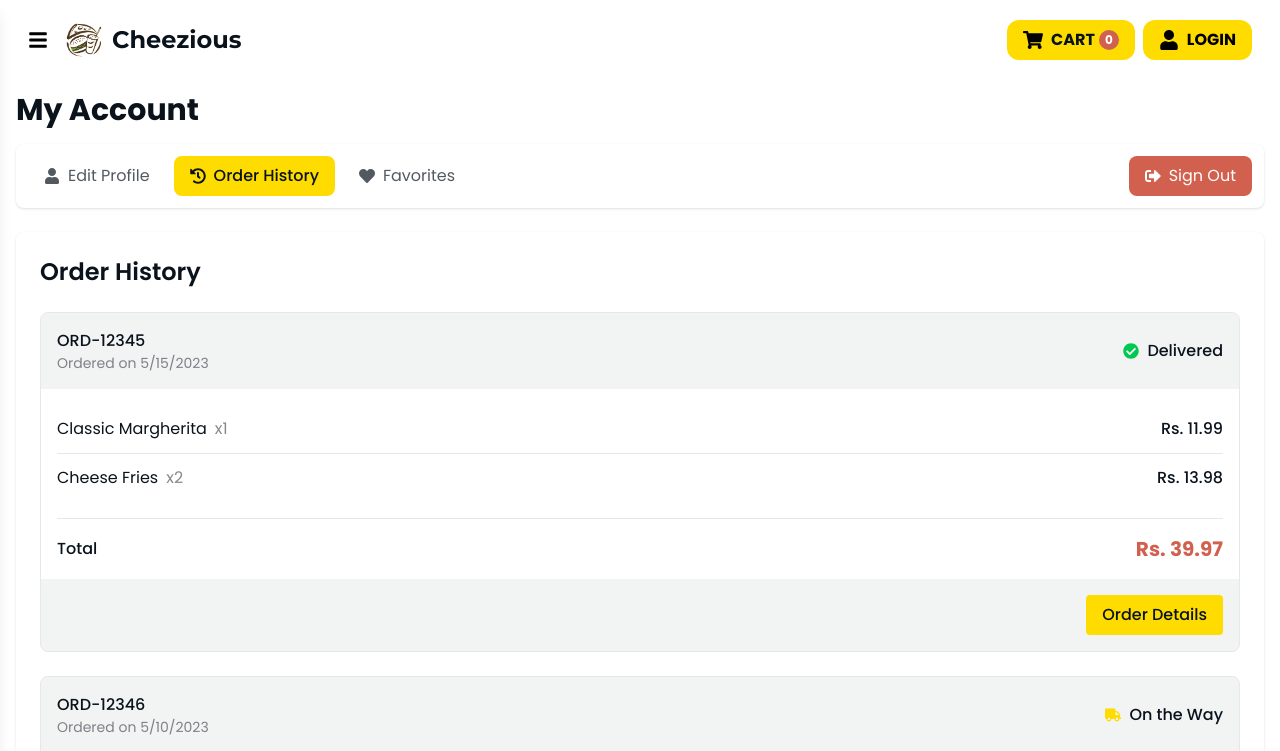
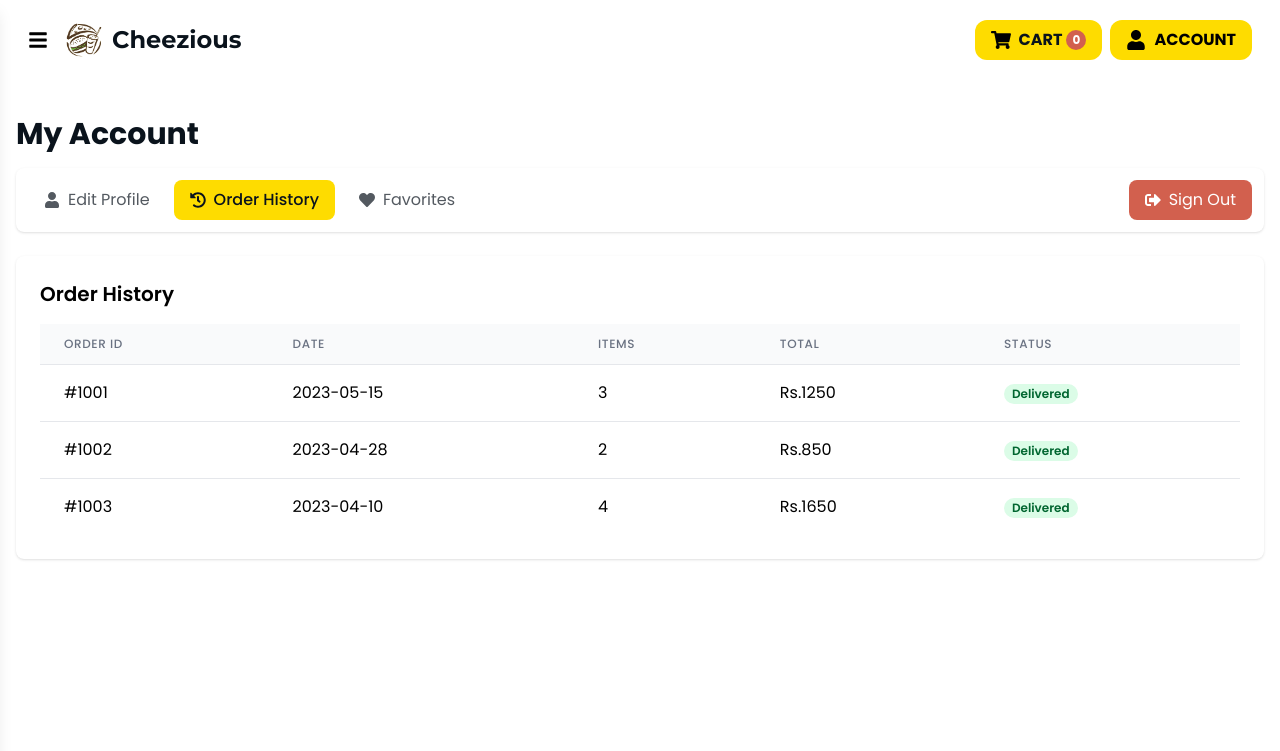
Before and after one commit to HexlerHolding/Habib-Catering-Frontend, a React (Vite) app: page /account/orders in a window 1280 px wide. Shown: the top 751 px of the page. Built offline with nearby package versions, Linux system fonts and the light colour scheme.

Commit message:
implement the auth slice to render the sidebar and account button when the user logged in

```diff
--- a/src/App.jsx
+++ b/src/App.jsx
@@ -1,12 +1,14 @@
 import React, { useState, useEffect } from "react";
-import { BrowserRouter as Router, Routes, Route } from "react-router-dom";
+import { BrowserRouter as Router, Routes, Route, Navigate } from "react-router-dom";
+import { useSelector, useDispatch } from "react-redux";
+import { selectIsAuthenticated, selectCurrentUser, logout } from "./redux/slices/authSlice";
 import Navbar from "./components/Navbar";
 import Sidebar from "./components/Sidebar";
 import HomePage from "./pages/HomePage";
 import MenuPage from "./pages/MenuPage";
-import CartPage from "./pages/CartPage"; // Import new CartPage
-import CheckoutPage from "./pages/CheckoutPage"; // Import CheckoutPage
-import OrderSuccessPage from "./pages/OrderSuccessPage"; // Import OrderSuccessPage
+import CartPage from "./pages/CartPage";
+import CheckoutPage from "./pages/CheckoutPage";
+import OrderSuccessPage from "./pages/OrderSuccessPage";
 import "./App.css";
 import Login from "./pages/Login";
 import Footer from "./components/Footer";
@@ -27,16 +29,18 @@ const MainLayout = ({
   isSidebarOpen,
   toggleSidebar,
   closeSidebar,
-  isLoggedIn,
-  user,
 }) => {
+  const isAuthenticated = useSelector(selectIsAuthenticated);
+  console.log("isAuthenticated", isAuthenticated);
+  const user = useSelector(selectCurrentUser);
+
   return (
     <>
       <Navbar toggleSidebar={toggleSidebar} />
       <Sidebar
         isOpen={isSidebarOpen}
         closeSidebar={closeSidebar}
-        isLoggedIn={isLoggedIn}
+        isLoggedIn={isAuthenticated}
         user={user}
       />
       <main className="content">{children}</main>
@@ -46,45 +50,53 @@ const MainLayout = ({
   );
 };
 
+// New component to debug and ensure authenticated access
+const ProtectedAccountRoutes = ({ isSidebarOpen, toggleSidebar, closeSidebar }) => {
+  const isAuthenticated = useSelector(selectIsAuthenticated);
+  const user = useSelector(selectCurrentUser);
+
+  console.log("Protected Account Route Check:", { isAuthenticated, user });
+
+  // If not authenticated, redirect to login
+  if (!isAuthenticated) {
+    console.log("User not authenticated, redirecting to login");
+    return <Navigate to="/login" />;
+  }
+
+  return (
+    <MainLayout
+      isSidebarOpen={isSidebarOpen}
+      toggleSidebar={toggleSidebar}
+      closeSidebar={closeSidebar}
+    >
+      <AccountLayout />
+    </MainLayout>
+  );
+};
+
 function App() {
   const [isSidebarOpen, setIsSidebarOpen] = useState(false);
-  const [isLoggedIn, setIsLoggedIn] = useState(true);
-  const [user, setUser] = useState(null);
+  const dispatch = useDispatch();
+  const isAuthenticated = useSelector(selectIsAuthenticated);
+  const user = useSelector(selectCurrentUser);
 
-  // Check for authentication status on component mount
+  // Add effect to log authentication state on app mount
   useEffect(() => {
-    // Check if user data exists in localStorage
-    const storedUser = localStorage.getItem('user');
-    if (storedUser) {
-      const userData = JSON.parse(storedUser);
-      setUser(userData);
-      setIsLoggedIn(true);
-    }
-  }, []);
+    console.log("App mounted - Auth state:", { isAuthenticated, user });
+  }, [isAuthenticated, user]);
 
   const toggleSidebar = () => {
     setIsSidebarOpen(!isSidebarOpen);
   };
 
-  // Login function (call this when user successfully logs in)
-  const handleLogin = (userData) => {
-    setUser(userData);
-    setIsLoggedIn(true);
-    // Store user data in localStorage
-    localStorage.setItem('user', JSON.stringify(userData));
-  };
-
   // Logout function
   const handleLogout = () => {
-    setUser(null);
-    setIsLoggedIn(false);
-    localStorage.removeItem('user');
+    dispatch(logout());
     // Navigate to home page after logout
     window.location.href = '/';
   };
 
   return (
-
       <div className="app">
         <Routes>
           {/* Routes with Navbar and Footer */}
@@ -95,8 +107,6 @@ function App() {
                 isSidebarOpen={isSidebarOpen}
                 toggleSidebar={toggleSidebar}
                 closeSidebar={() => setIsSidebarOpen(false)}
-                isLoggedIn={isLoggedIn}
-                user={user}
               >
                 <HomePage />
               </MainLayout>
@@ -109,14 +119,11 @@ function App() {
                 isSidebarOpen={isSidebarOpen}
                 toggleSidebar={toggleSidebar}
                 closeSidebar={() => setIsSidebarOpen(false)}
-                isLoggedIn={isLoggedIn}
-                user={user}
               >
                 <MenuPage />
               </MainLayout>
             }
           />
-          {/* Add Cart Route */}
           <Route
             path="/cart"
             element={
@@ -124,8 +131,6 @@ function App() {
                 isSidebarOpen={isSidebarOpen}
                 toggleSidebar={toggleSidebar}
                 closeSidebar={() => setIsSidebarOpen(false)}
-                isLoggedIn={isLoggedIn}
-                user={user}
               >
                 <CartPage />
               </MainLayout>
@@ -138,8 +143,6 @@ function App() {
                 isSidebarOpen={isSidebarOpen}
                 toggleSidebar={toggleSidebar}
                 closeSidebar={() => setIsSidebarOpen(false)}
-                isLoggedIn={isLoggedIn}
-                user={user}
               >
                 <BranchLocator />
               </MainLayout>
@@ -152,8 +155,6 @@ function App() {
                 isSidebarOpen={isSidebarOpen}
                 toggleSidebar={toggleSidebar}
                 closeSidebar={() => setIsSidebarOpen(false)}
-                isLoggedIn={isLoggedIn}
-                user={user}
               >
                 <BlogsPage />
               </MainLayout>
@@ -166,15 +167,11 @@ function App() {
                 isSidebarOpen={isSidebarOpen}
                 toggleSidebar={toggleSidebar}
                 closeSidebar={() => setIsSidebarOpen(false)}
-                isLoggedIn={isLoggedIn}
-                user={user}
               >
                 <BlogDetail />
               </MainLayout>
             }
           />
-
-          {/* Add Checkout Route */}
           <Route
             path="/checkout"
             element={
@@ -182,35 +179,26 @@ function App() {
                 isSidebarOpen={isSidebarOpen}
                 toggleSidebar={toggleSidebar}
                 closeSidebar={() => setIsSidebarOpen(false)}
-                isLoggedIn={isLoggedIn}
-                user={user}
               >
                 <CheckoutPage />
               </MainLayout>
             }
           />
-
-          {/* Add Order Success Route */}
           <Route
             path="/order-success"
             element={
               <OrderSuccessPage />
             }
           />
-
-          {/* Account routes - fixed to avoid nesting Routes */}
+          {/* Modified account routes with explicit protection */}
           <Route
             path="/account"
             element={
-              <MainLayout
+              <ProtectedAccountRoutes
                 isSidebarOpen={isSidebarOpen}
                 toggleSidebar={toggleSidebar}
                 closeSidebar={() => setIsSidebarOpen(false)}
-                isLoggedIn={isLoggedIn}
-                user={user}
-              >
-                <AccountLayout isLoggedIn={isLoggedIn} user={user} />
-              </MainLayout>
+              />
             }
           >
             <Route index element={<EditProfilePage />} />
@@ -218,24 +206,20 @@ function App() {
             <Route path="orders" element={<OrderHistoryPage />} />
             <Route path="favorites" element={<FavoritesPage />} />
           </Route>
-
-          {/* Login route without Navbar and Footer */}
           <Route
             path="/login"
-            element={<Login onLogin={handleLogin} />}
+            element={<Login />}
           />
           <Route
             path="/login/phone-number"
-            element={<LoginPhone onLogin={handleLogin} />}
+            element={<LoginPhone />}
           />
           <Route
             path="/login/otp"
-            element={<LoginOTP onLogin={handleLogin} />}
+            element={<LoginOTP />}
           />
-
         </Routes>
       </div>
-
   );
 }
 
--- a/src/components/Navbar.jsx
+++ b/src/components/Navbar.jsx
@@ -3,6 +3,7 @@ import { Link } from 'react-router-dom';
 import { FaBars, FaShoppingCart, FaUser, FaTrash, FaPlus, FaMinus, FaSpinner } from 'react-icons/fa';
 import { useSelector, useDispatch } from 'react-redux';
 import { removeFromCart, increaseQuantity, decreaseQuantity, selectCartItems, selectCartTotalAmount, selectCartTotalQuantity } from '../redux/slices/cartSlice';
+import { selectIsAuthenticated } from '../redux/slices/authSlice';
 
 const Navbar = ({ toggleSidebar }) => {
   const [isCartOpen, setIsCartOpen] = useState(false);
@@ -15,6 +16,7 @@ const Navbar = ({ toggleSidebar }) => {
   const cartItems = useSelector(selectCartItems);
   const totalQuantity = useSelector(selectCartTotalQuantity);
   const totalAmount = useSelector(selectCartTotalAmount);
+  const isAuthenticated = useSelector(selectIsAuthenticated);
 
   // Simulate loading effect when cart is opened
   useEffect(() => {
@@ -106,7 +108,7 @@ const Navbar = ({ toggleSidebar }) => {
       <div className="hidden items-center space-x-8 absolute left-1/2 transform -translate-x-1/2">
       </div>
 
-      {/* Cart and Login buttons */}
+      {/* Cart and Login/Account buttons */}
       <div className="flex items-center space-x-2">
         {/* Cart button with dropdown */}
         <div
@@ -218,7 +220,16 @@ const Navbar = ({ toggleSidebar }) => {
           </div>
         </div>
 
-        {/* Login button */}
+        {/* Login/Account button */}
+        {isAuthenticated ? (
+          <Link
+            to="/account"
+            className={`flex items-center justify-center px-4 py-2 rounded-xl font-bold bg-primary hover:bg-primary/80 hover:brightness-105 transitio`}
+          >
+            <FaUser className="text-xl sm:mr-2" />
+            <span className="hidden sm:inline">ACCOUNT</span>
+          </Link>
+        ) : (
           <Link
             to="/login"
             className={`flex items-center justify-center px-4 py-2 rounded-xl font-bold bg-primary hover:bg-primary/80 hover:brightness-105 transitio`}
@@ -226,6 +237,7 @@ const Navbar = ({ toggleSidebar }) => {
             <FaUser className="text-xl sm:mr-2" />
             <span className="hidden sm:inline">LOGIN</span>
           </Link>
+        )}
       </div>
     </nav>
   );
--- a/src/components/Sidebar.jsx
+++ b/src/components/Sidebar.jsx
@@ -19,9 +19,11 @@ const Sidebar = ({ isOpen, closeSidebar, isLoggedIn, user }) => {
     // Reload the page to update the app state
     window.location.reload();
   };
+  console.log("user", {user, isLoggedIn});
 
   return (
     <>
+c
       {/* Overlay */}
       {isOpen && (
         <div
@@ -111,7 +113,7 @@ const Sidebar = ({ isOpen, closeSidebar, isLoggedIn, user }) => {
             {isLoggedIn && (
               <li>
                 <Link
-                  to="/account"
+                  to="/account/profile"
                   className="flex items-center text-text py-2"
                   onClick={closeSidebar}
                 >
@@ -167,4 +169,4 @@ const Sidebar = ({ isOpen, closeSidebar, isLoggedIn, user }) => {
   );
 };
 
-export default Sidebar;
+export default Sidebar;// //  SidebarSidebarexport default Sidebar;
--- a/src/layouts/AccountLayout.jsx
+++ b/src/layouts/AccountLayout.jsx
@@ -1,16 +1,35 @@
 import React, { useEffect } from 'react';
 import { NavLink, Outlet, useNavigate } from 'react-router-dom';
+import { useSelector, useDispatch } from 'react-redux';
+import { selectIsAuthenticated } from '../redux/slices/authSlice';
 import { FaUser, FaHistory, FaHeart, FaSignOutAlt } from 'react-icons/fa';
+import { logout } from '../redux/slices/authSlice';
 
-const AccountLayout = ({ isLoggedIn, user }) => {
+const AccountLayout = () => {
+  const isAuthenticated = useSelector(selectIsAuthenticated);
   const navigate = useNavigate();
+  const dispatch = useDispatch();
 
-  // Redirect if not logged in
   useEffect(() => {
-    if (!isLoggedIn) {
-      navigate('/login', { replace: true });
+    console.log("AccountLayout mounted - Auth state:", isAuthenticated);
+
+    // Double check auth status and navigate if not authenticated
+    if (!isAuthenticated) {
+      console.log("Not authenticated in AccountLayout, redirecting");
+      navigate('/login');
     }
-  }, [isLoggedIn, navigate]);
+  }, [isAuthenticated, navigate]);
+
+  // Ensure we're authenticated before rendering
+  if (!isAuthenticated) {
+    console.log("Not rendering AccountLayout - not authenticated");
+    return null;
+  }
+
+  const handleLogout = () => {
+    dispatch(logout());
+    navigate('/login');
+  };
 
   const navLinkClass = ({ isActive }) =>
     `flex items-center py-2 px-4 rounded-lg transition-all ${
@@ -42,7 +61,10 @@ const AccountLayout = ({ isLoggedIn, user }) => {
                   Favorites
                 </NavLink>
               </div>
-              <button className="flex items-center py-2 px-4 rounded-lg text-white bg-accent hover:bg-accent/80 hover:brightness-105 transition-all mt-2 sm:mt-0">
+              <button
+                onClick={handleLogout}
+                className="flex items-center py-2 px-4 rounded-lg text-white bg-accent hover:bg-accent/80 hover:brightness-105 transition-all mt-2 sm:mt-0"
+              >
                 <FaSignOutAlt className="mr-2" />
                 Sign Out
               </button>
--- a/src/pages/account/OrderHistoryPage.jsx
+++ b/src/pages/account/OrderHistoryPage.jsx
@@ -1,122 +1,96 @@
-import React from 'react';
-import { FaCheckCircle, FaTruck, FaClock } from 'react-icons/fa';
+import React, { useEffect } from 'react';
+import { useSelector } from 'react-redux';
+import { selectIsAuthenticated } from '../../redux/slices/authSlice';
 
-// Mock order data
+const OrderHistoryPage = () => {
+  const isAuthenticated = useSelector(selectIsAuthenticated);
+
+  useEffect(() => {
+    console.log("OrderHistoryPage mounted - Auth state:", isAuthenticated);
+  }, [isAuthenticated]);
+
+  // Sample order data (replace with actual data fetching logic)
   const orders = [
     {
-    id: 'ORD-12345',
+      id: '1001',
       date: '2023-05-15',
-    total: 39.97,
-    status: 'delivered',
-    items: [
-      { id: 1, name: 'Classic Margherita', quantity: 1, price: 11.99 },
-      { id: 7, name: 'Cheese Fries', quantity: 2, price: 13.98 },
-    ]
+      items: 3,
+      total: 1250,
+      status: 'Delivered'
     },
     {
-    id: 'ORD-12346',
-    date: '2023-05-10',
-    total: 26.98,
-    status: 'in-transit',
-    items: [
-      { id: 4, name: 'Classic Cheeseburger', quantity: 2, price: 19.98 },
-      { id: 8, name: 'Soft Drinks', quantity: 3, price: 7.47 }
-    ]
+      id: '1002',
+      date: '2023-04-28',
+      items: 2,
+      total: 850,
+      status: 'Delivered'
     },
     {
-    id: 'ORD-12347',
-    date: '2023-05-05',
-    total: 33.96,
-    status: 'processing',
-    items: [
-      { id: 2, name: 'Pepperoni', quantity: 1, price: 13.99 },
-      { id: 5, name: 'BBQ Bacon Burger', quantity: 1, price: 12.99 },
-      { id: 9, name: 'Chocolate Brownie', quantity: 1, price: 6.99 }
-    ]
+      id: '1003',
+      date: '2023-04-10',
+      items: 4,
+      total: 1650,
+      status: 'Delivered'
     }
   ];
 
-// Status icon component
-const StatusIcon = ({ status }) => {
-  switch (status) {
-    case 'delivered':
-      return <FaCheckCircle className="text-green-500" />;
-    case 'in-transit':
-      return <FaTruck className="text-primary" />;
-    case 'processing':
-      return <FaClock className="text-accent" />;
-    default:
-      return null;
-  }
-};
-
-// Status label formatting
-const formatStatus = (status) => {
-  switch (status) {
-    case 'delivered':
-      return 'Delivered';
-    case 'in-transit':
-      return 'On the Way';
-    case 'processing':
-      return 'Processing';
-    default:
-      return status;
-  }
-};
-
-const OrderHistoryPage = () => {
   return (
     <div>
-      <h2 className="text-2xl font-semibold mb-6 text-text">Order History</h2>
+      <h2 className="text-xl font-semibold mb-4">Order History</h2>
 
-      {orders.length === 0 ? (
-        <div className="text-center py-8">
-          <p className="text-text/50">You haven't placed any orders yet.</p>
+      {orders.length > 0 ? (
+        <div className="overflow-x-auto">
+          <table className="min-w-full divide-y divide-gray-200">
+            <thead className="bg-gray-50">
+              <tr>
+                <th className="px-6 py-3 text-left text-xs font-medium text-gray-500 uppercase tracking-wider">
+                  Order ID
+                </th>
+                <th className="px-6 py-3 text-left text-xs font-medium text-gray-500 uppercase tracking-wider">
+                  Date
+                </th>
+                <th className="px-6 py-3 text-left text-xs font-medium text-gray-500 uppercase tracking-wider">
+                  Items
+                </th>
+                <th className="px-6 py-3 text-left text-xs font-medium text-gray-500 uppercase tracking-wider">
+                  Total
+                </th>
+                <th className="px-6 py-3 text-left text-xs font-medium text-gray-500 uppercase tracking-wider">
+                  Status
+                </th>
+              </tr>
+            </thead>
+            <tbody className="bg-white divide-y divide-gray-200">
+              {orders.map((order) => (
+                <tr key={order.id} className="hover:bg-gray-50">
+                  <td className="px-6 py-4 whitespace-nowrap">
+                    #{order.id}
+                  </td>
+                  <td className="px-6 py-4 whitespace-nowrap">
+                    {order.date}
+                  </td>
+                  <td className="px-6 py-4 whitespace-nowrap">
+                    {order.items}
+                  </td>
+                  <td className="px-6 py-4 whitespace-nowrap">
+                    Rs.{order.total}
+                  </td>
+                  <td className="px-6 py-4 whitespace-nowrap">
+                    <span className="px-2 inline-flex text-xs leading-5 font-semibold rounded-full bg-green-100 text-green-800">
+                      {order.status}
+                    </span>
+                  </td>
+                </tr>
+              ))}
+            </tbody>
+          </table>
         </div>
       ) : (
-        <div className="space-y-6">
-          {orders.map((order) => (
-            <div key={order.id} className="border border-text/10 rounded-lg overflow-hidden">
-              {/* Order header */}
-              <div className="bg-text/5 p-4 flex flex-wrap justify-between items-center">
-                <div>
-                  <h3 className="font-medium text-text">{order.id}</h3>
-                  <p className="text-sm text-text/50">Ordered on {new Date(order.date).toLocaleDateString()}</p>
-                </div>
-                <div className="flex items-center space-x-2">
-                  <StatusIcon status={order.status} />
-                  <span className="font-medium text-text">{formatStatus(order.status)}</span>
-                </div>
-              </div>
-
-              {/* Order items */}
-              <div className="p-4">
-                <ul className="divide-y divide-text/10">
-                  {order.items.map((item) => (
-                    <li key={item.id} className="py-3 flex justify-between items-center">
-                      <div>
-                        <span className="text-text">{item.name}</span>
-                        <span className="text-text/50 ml-2">x{item.quantity}</span>
-                      </div>
-                      <span className="text-text font-medium">Rs. {item.price.toFixed(2)}</span>
-                    </li>
-                  ))}
-                </ul>
-
-                <div className="mt-4 pt-4 border-t border-text/10 flex justify-between items-center">
-                  <span className="text-text font-medium">Total</span>
-                  <span className="text-accent font-bold text-xl">Rs. {order.total.toFixed(2)}</span>
-                </div>
-              </div>
-
-              {/* Order actions */}
-              <div className="bg-text/5 p-4 flex justify-end">
-                <button className="bg-primary text-text px-4 py-2 rounded font-medium">
-                  Order Details
-                </button>
-              </div>
-            </div>
-          ))}
+        <div className="text-center py-8">
+          <p className="text-gray-500 mb-4">You haven't placed any orders yet.</p>
+          <a href="/menu" className="inline-block bg-primary text-white px-6 py-2 rounded-lg font-medium">
+            Browse Menu
+          </a>
         </div>
       )}
     </div>
--- /dev/null
+++ b/src/redux/slices/authSlice.js
@@ -0,0 +1,49 @@
+import { createSlice } from '@reduxjs/toolkit';
+
+const initialState = {
+  token: '', // localStorage.getItem('token') || null,
+  user: '', // JSON.parse(localStorage.getItem('user')) || null,
+  isAuthenticated: true // !!localStorage.getItem('token')
+//   token: localStorage.getItem('token') || null,
+//   user: JSON.parse(localStorage.getItem('user')) || null,
+//   isAuthenticated: !!localStorage.getItem('token')
+};
+
+const authSlice = createSlice({
+  name: 'auth',
+  initialState,
+  reducers: {
+    login: (state, action) => {
+      const { token, user } = action.payload;
+      state.token = token;
+      state.user = user;
+      state.isAuthenticated = true;
+
+      // Store in localStorage
+      localStorage.setItem('token', token);
+      localStorage.setItem('user', JSON.stringify(user));
+    },
+    logout: (state) => {
+      state.token = null;
+      state.user = null;
+      state.isAuthenticated = false;
+
+      // Remove from localStorage
+      localStorage.removeItem('token');
+      localStorage.removeItem('user');
+    },
+    updateUser: (state, action) => {
+      state.user = action.payload;
+      localStorage.setItem('user', JSON.stringify(action.payload));
+    }
+  }
+});
+
+export const { login, logout, updateUser } = authSlice.actions;
+
+// Selectors
+export const selectCurrentUser = (state) => state.auth.user;
+export const selectIsAuthenticated = (state) => state.auth.isAuthenticated;
+export const selectToken = (state) => state.auth.token;
+
+export default authSlice.reducer;
--- a/src/redux/store.js
+++ b/src/redux/store.js
@@ -1,6 +1,7 @@
 import { configureStore } from '@reduxjs/toolkit';
 import cartReducer from './slices/cartSlice';
 import favoritesReducer from './slices/favoritesSlice';
+import authReducer from './slices/authSlice';
 
 // Load state from localStorage
 const loadState = () => {
@@ -32,6 +33,7 @@ export const store = configureStore({
   reducer: {
     cart: cartReducer,
     favorites: favoritesReducer,
+    auth: authReducer,
   },
   preloadedState
 });
```
Also changed, not shown: src/pages/Login.jsx (+33 -5 lines), src/redux/slices/favoritesSlice.js (+19 -22 lines). Lines whose indentation alone changed are shown as unchanged.
